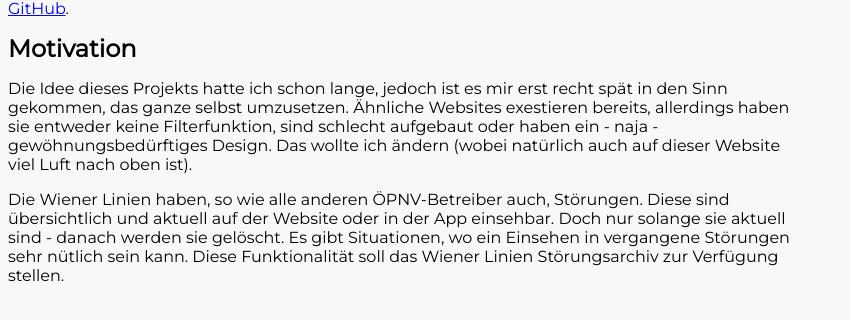
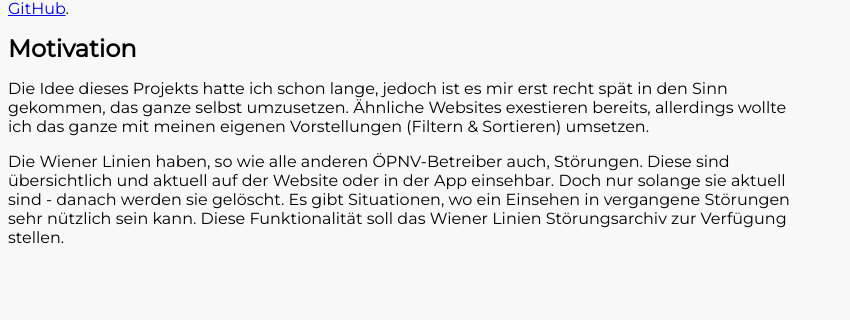
Before and after one commit to lmuehlboeck/wl-stoerungsarchiv, a Vue app in the folder frontend/: page /infos in a window 1280 px wide. Shown: the part 248-568 px from the top of the page, without its empty margins (0-850 px from the left). Built offline with nearby package versions, Linux system fonts and the light colour scheme; what quasar would draw is missing.

Commit message:
Impressum & Info überarbeitet

```diff
--- a/frontend/src/views/ImprintView.vue
+++ b/frontend/src/views/ImprintView.vue
@@ -9,7 +9,7 @@
         <p class="text-subtitle1">Leo Mühlböck<br>
         1210 Wien <br>
         Österreich</p>
-        <p class="text-subtitle1">E-Mail: <a href="mailto:mail@byleo.net">mail@byleo.net</a></p>
+        <p class="text-subtitle1">E-Mail: <a href="mailto:byleo@gmx.at">byleo@gmx.at</a></p>
         <h2>Datenschutzhinweis</h2>
         <p>Diese Website verwendet <b>keine</b> Cookies, weder Tracking-Cookies noch technische Cookies.</p>
         <h2>Datenquelle</h2>
--- a/frontend/src/views/InfosView.vue
+++ b/frontend/src/views/InfosView.vue
@@ -12,12 +12,11 @@
         <h2>Motivation</h2>
         <p>
           Die Idee dieses Projekts hatte ich schon lange, jedoch ist es mir erst recht spät in den Sinn gekommen, das ganze selbst umzusetzen.
-          Ähnliche Websites exestieren bereits, allerdings haben sie entweder keine Filterfunktion, sind schlecht aufgebaut oder haben ein - naja - gewöhnungsbedürftiges Design.
-          Das wollte ich ändern (wobei natürlich auch auf dieser Website viel Luft nach oben ist).
+          Ähnliche Websites exestieren bereits, allerdings wollte ich das ganze mit meinen eigenen Vorstellungen (Filtern & Sortieren) umsetzen.
         </p>
         <p>
           Die Wiener Linien haben, so wie alle anderen ÖPNV-Betreiber auch, Störungen. Diese sind übersichtlich und aktuell auf der Website oder in der App einsehbar.
-          Doch nur solange sie aktuell sind - danach werden sie gelöscht. Es gibt Situationen, wo ein Einsehen in vergangene Störungen sehr nütlich sein kann.
+          Doch nur solange sie aktuell sind - danach werden sie gelöscht. Es gibt Situationen, wo ein Einsehen in vergangene Störungen sehr nützlich sein kann.
           Diese Funktionalität soll das Wiener Linien Störungsarchiv zur Verfügung stellen.
         </p>
       </div>
```
